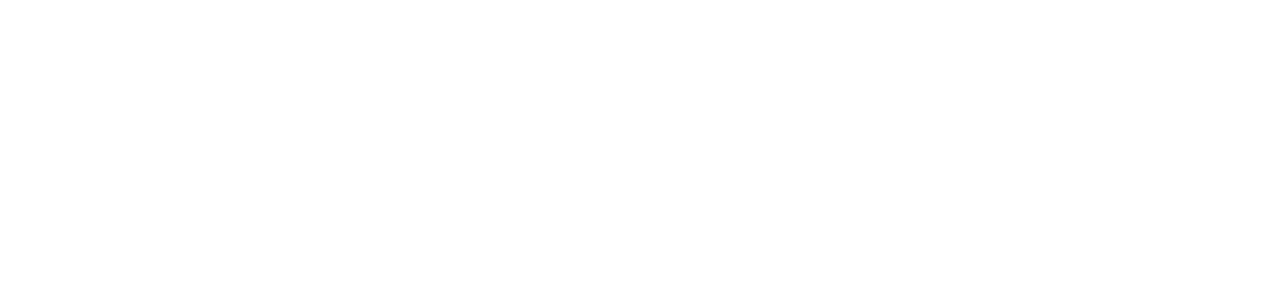
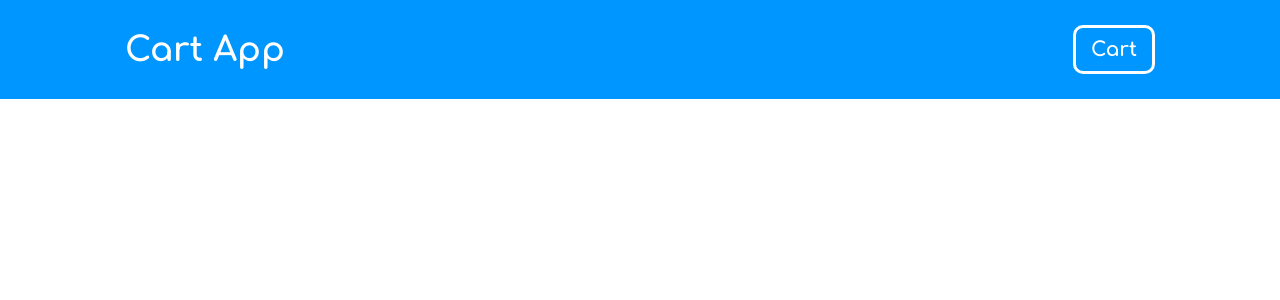
Before and after one commit to KDTenshi/react-shopping-cart, a React (Vite) app: page / in a window 1280 px wide. Shown: the top 300 px of the page. Built offline with nearby package versions, Linux system fonts and the light colour scheme.

Commit message:
Created Header

```diff
--- a/index.html
+++ b/index.html
@@ -6,10 +6,7 @@
     <meta name="viewport" content="width=device-width, initial-scale=1.0" />
     <link rel="preconnect" href="https://fonts.googleapis.com" />
     <link rel="preconnect" href="https://fonts.gstatic.com" crossorigin />
-    <link
-      href="https://fonts.googleapis.com/css2?family=Montserrat:ital,wght@0,100..900;1,100..900&display=swap"
-      rel="stylesheet"
-    />
+    <link href="https://fonts.googleapis.com/css2?family=Comfortaa:wght@300..700&display=swap" rel="stylesheet" />
     <title>React Shopping Cart</title>
   </head>
   <body>
--- a/src/app/layout/App.tsx
+++ b/src/app/layout/App.tsx
@@ -1,7 +1,13 @@
 import { FC } from "react";
+import "../style/App.css";
+import Header from "../../components/Header/Header";
 
 const App: FC = () => {
-  return <main></main>;
+  return (
+    <main className="App">
+      <Header />
+    </main>
+  );
 };
 
 export default App;
--- a/src/app/style/App.css
+++ b/src/app/style/App.css
@@ -2,5 +2,11 @@
   margin: 0;
   padding: 0;
   box-sizing: border-box;
-  font-family: "Montserrat", serif;
+  font-family: "Comfortaa", serif;
+}
+
+.App {
+  width: 100%;
+  min-height: 100vh;
+  background: #fff;
 }/*# sourceMappingURL=App.css.map */
--- a/src/app/style/App.scss
+++ b/src/app/style/App.scss
@@ -4,5 +4,11 @@
   margin: 0;
   padding: 0;
   box-sizing: border-box;
-  font-family: "Montserrat", serif;
+  font-family: "Comfortaa", serif;
 }
+
+.App {
+  width: 100%;
+  min-height: 100vh;
+  background: c.$white;
+}
--- /dev/null
+++ b/src/components/Header/Header.module.css
@@ -0,0 +1,40 @@
+.Header {
+  width: 100%;
+  padding: 25px 125px;
+  background: #0096ff;
+  display: flex;
+  align-items: center;
+  justify-content: space-between;
+}
+
+.Title {
+  font-size: 34px;
+  color: #fff;
+  font-weight: 800;
+}
+
+.Buttons {
+  display: flex;
+  align-items: center;
+  justify-content: center;
+  gap: 15px;
+}
+
+.Button {
+  padding: 10px 15px;
+  border: 3px solid #fff;
+  background: #0096ff;
+  font-size: 20px;
+  font-weight: 700;
+  color: #fff;
+  border-radius: 10px;
+  cursor: pointer;
+}
+.Button:hover {
+  background: #fff;
+  color: #000;
+}
+.Button:active {
+  background: #0096ff;
+  color: #fff;
+}/*# sourceMappingURL=Header.module.css.map */
--- /dev/null
+++ b/src/components/Header/Header.module.scss
@@ -0,0 +1,44 @@
+@use "../../shared/style/colors" as c;
+
+.Header {
+  width: 100%;
+  padding: 25px 125px;
+  background: c.$blue;
+  display: flex;
+  align-items: center;
+  justify-content: space-between;
+}
+
+.Title {
+  font-size: 34px;
+  color: c.$white;
+  font-weight: 800;
+}
+
+.Buttons {
+  display: flex;
+  align-items: center;
+  justify-content: center;
+  gap: 15px;
+}
+
+.Button {
+  padding: 10px 15px;
+  border: 3px solid c.$white;
+  background: c.$blue;
+  font-size: 20px;
+  font-weight: 700;
+  color: c.$white;
+  border-radius: 10px;
+  cursor: pointer;
+
+  &:hover {
+    background: c.$white;
+    color: c.$black;
+  }
+
+  &:active {
+    background: c.$blue;
+    color: c.$white;
+  }
+}
--- /dev/null
+++ b/src/components/Header/Header.tsx
@@ -0,0 +1,15 @@
+import { FC } from "react";
+import style from "./Header.module.css";
+
+const Header: FC = () => {
+  return (
+    <header className={style.Header}>
+      <h1 className={style.Title}>Cart App</h1>
+      <div className={style.Buttons}>
+        <button className={style.Button}>Cart</button>
+      </div>
+    </header>
+  );
+};
+
+export default Header;
--- a/src/shared/style/_colors.scss
+++ b/src/shared/style/_colors.scss
@@ -0,0 +1,3 @@
+$white: #fff;
+$black: #000;
+$blue: #0096ff;
```
Also changed, not shown: 2 other files (tests, documents, lock files or other folders).
